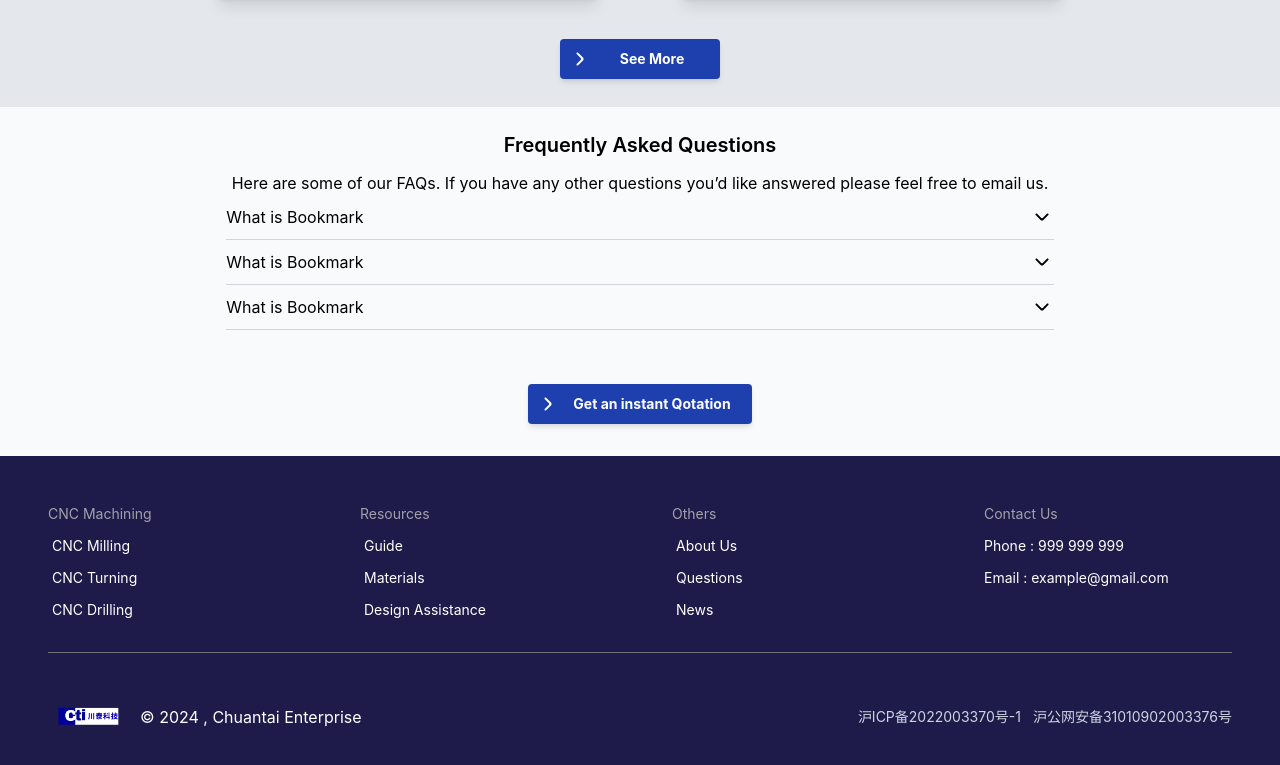
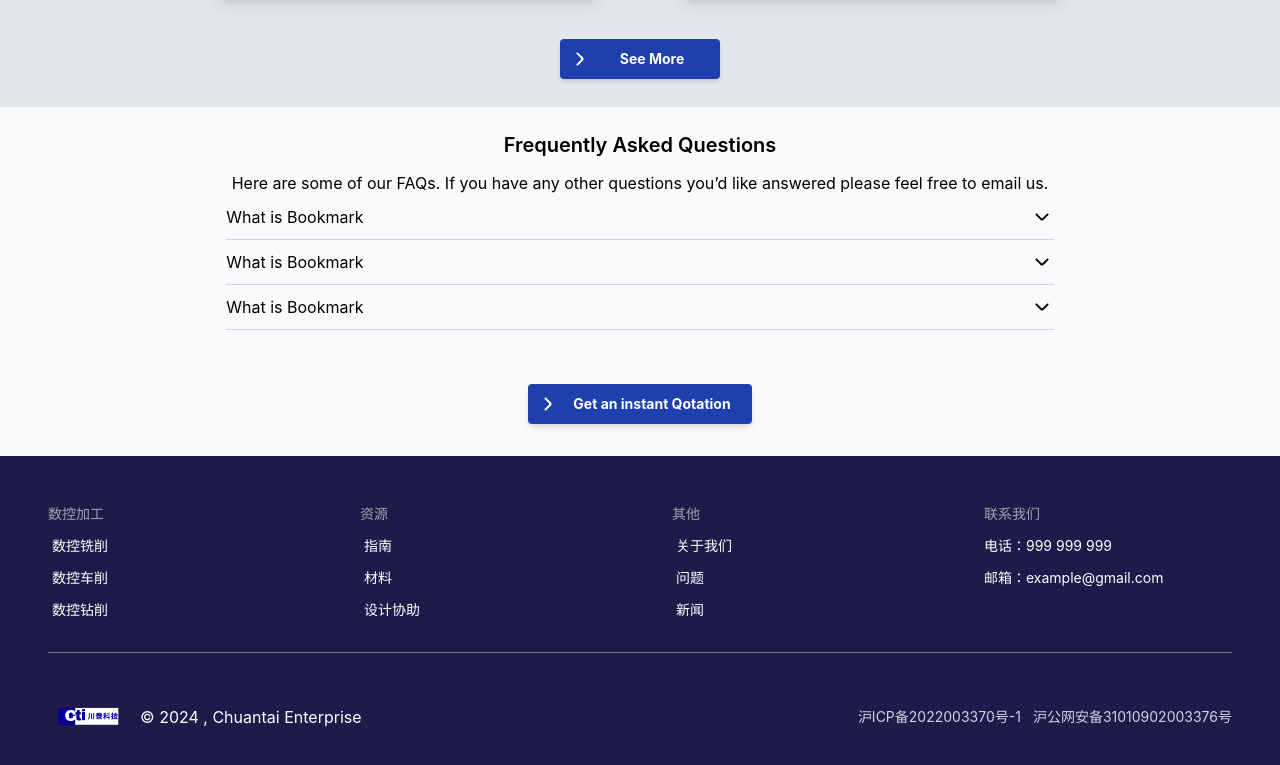
Before and after one commit to EdondjiIbolo/Dachuan-React, a React (Vite) app: page / in a window 1280 px wide. Shown: the part 4478-5243 px from the top of the page. Built offline with nearby package versions, Linux system fonts and the light colour scheme.

Commit message:
traducciones ne materiales

```diff
--- a/src/components/Footer.jsx
+++ b/src/components/Footer.jsx
@@ -1,18 +1,20 @@
+import { useTranslation } from "react-i18next";
 import { Link } from "react-router-dom";
 
 export function Footer() {
+  const { t, i18n } = useTranslation();
   return (
     <footer className="bg-indigo-950 w-full h-auto text-white ">
       <section className="p-12 pb-4 max-w-[1300px] m-auto">
         <ul className="grid sm:grid-cols-2 md:grid-cols-4 pb-8 gap-16 border-b-[1px] :mdjustify-center border-zinc-500">
           <ul className="flex flex-col gap-3  text-sm">
-            <p className="text-zinc-400">CNC Machining</p>
+            <p className="text-zinc-400">{t("FOOTER.HEADER_1")}</p>
             <li>
               <a
                 href="/machining-milling"
                 className="hover:text-slate-300 hover:border-b p-1 border-slate-300"
               >
-                CNC Milling
+                {t("FOOTER.COLUMN_1_DATA_1")}
               </a>
             </li>
             <li>
@@ -20,7 +22,7 @@ export function Footer() {
                 href="/machining-turning"
                 className="hover:text-slate-300 hover:border-b p-1 border-slate-300"
               >
-                CNC Turning
+                {t("FOOTER.COLUMN_1_DATA_2")}
               </a>
             </li>
             <li>
@@ -28,18 +30,18 @@ export function Footer() {
                 href="/machining-drilling"
                 className="hover:text-slate-300 hover:border-b p-1 border-slate-300"
               >
-                CNC Drilling
+                {t("FOOTER.COLUMN_1_DATA_3")}
               </a>
             </li>
           </ul>
           <ul className="flex flex-col gap-3  text-sm">
-            <p className="text-zinc-400"> Resources</p>
+            <p className="text-zinc-400">{t("FOOTER.HEADER_2")}</p>
             <li>
               <Link
                 to="/guide"
                 className="hover:text-slate-300 hover:border-b p-1 border-slate-300"
               >
-                Guide
+                {t("FOOTER.COLUMN_2_DATA_1")}
               </Link>
             </li>
             <li>
@@ -47,7 +49,7 @@ export function Footer() {
                 href="/materials"
                 className="hover:text-slate-300 hover:border-b p-1 border-slate-300"
               >
-                Materials
+                {t("FOOTER.COLUMN_2_DATA_2")}
               </a>
             </li>
             <li>
@@ -55,18 +57,18 @@ export function Footer() {
                 to="/assistance"
                 className="hover:text-slate-300 hover:border-b p-1 border-slate-300"
               >
-                Design Assistance
+                {t("FOOTER.COLUMN_2_DATA_3")}
               </Link>
             </li>
           </ul>
           <ul className="flex flex-col gap-3  text-sm">
-            <p className="text-zinc-400">Others</p>
+            <p className="text-zinc-400">{t("FOOTER.HEADER_3")}</p>
             <li>
               <a
                 href="/about"
                 className="hover:text-slate-300 hover:border-b p-1 border-slate-300"
               >
-                About Us
+                {t("FOOTER.COLUMN_3_DATA_1")}
               </a>
             </li>
             <li>
@@ -74,7 +76,7 @@ export function Footer() {
                 href="#"
                 className="hover:text-slate-300 hover:border-b p-1 border-slate-300"
               >
-                Questions
+                {t("FOOTER.COLUMN_3_DATA_2")}
               </a>
             </li>
             <li>
@@ -82,15 +84,15 @@ export function Footer() {
                 href="#"
                 className="hover:text-slate-300 hover:border-b p-1 border-slate-300"
               >
-                News
+                {t("FOOTER.COLUMN_3_DATA_3")}
               </a>
             </li>
           </ul>
           <ul className="flex flex-col gap-3  text-sm">
-            <p className="text-zinc-400">Contact Us</p>
+            <p className="text-zinc-400">{t("FOOTER.HEADER_4")}</p>
             <li>
               <a href="tel:999 999 999" className="hover:text-blue-400 ">
-                Phone : 999 999 999
+                {t("FOOTER.COLUMN_4_DATA_1")}
               </a>
             </li>
             <li>
@@ -98,7 +100,7 @@ export function Footer() {
                 href="mailto:example@gmail.com"
                 className="hover:text-blue-400 "
               >
-                Email : example@gmail.com
+                {t("FOOTER.COLUMN_4_DATA_2")}
               </a>
             </li>
           </ul>
--- a/src/components/HeaderListItem.jsx
+++ b/src/components/HeaderListItem.jsx
@@ -42,7 +42,8 @@ export function HeaderListItem({ section, setMenu, index }) {
       </div>
 
       {section_list && (
-        <ul className="hidden py-4 sm:px-8 sub-menu w-screen max-w-[1310px] flex-col md:flex-row gap-3 md:gap-0 md:justify-between md:items-center md:shadow-md bg-white md:absolute -left-40 top-[40px]  md:h-min">
+        <nav className="hidden   sub-menu w-screen left-0 flex-col md:flex-row gap-3 md:gap-0 md:justify-between md:items-center md:shadow-md bg-white md:fixed top-[65px]  md:h-min">
+          <ul className="  py-4 sm:px-8   w-screen left-0 flex-col md:flex-row gap-3 md:gap-0 md:justify-between md:items-center flex justify-between max-w-[1310px] m-auto bg">
             {section_list?.map((item, index) => {
               return (
                 <div key={index} onClick={() => setMenu(false)}>
@@ -51,6 +52,7 @@ export function HeaderListItem({ section, setMenu, index }) {
               );
             })}
           </ul>
+        </nav>
       )}
     </div>
   );
--- a/src/components/pages/Home.jsx
+++ b/src/components/pages/Home.jsx
@@ -335,7 +335,11 @@ export function HomePage() {
             className=" bg-gray-300 bg-opacity-20"
           >
             <Assistance />
-            <section className="bg-slate-300 bg-opacity-50">
+            <section
+              id="Introduction"
+              data-section="Introduction"
+              className="bg-slate-300 bg-opacity-50"
+            >
               <section className="flex flex-col max-w-[1310px] m-auto   gap-8 p-16">
                 <h3 className="w-full text-center font-medium">
                   Chuantai Select Power Technology provides strong support for
@@ -401,11 +405,7 @@ export function HomePage() {
         </section>
 
         <section className="bg-slate-300 bg-opacity-40">
-          <section
-            id="Introduction"
-            data-section="Introduction"
-            className="flex flex-col justufy-center bg-slate-70 pt-20 pb-5 px-4 items-center gap-8"
-          >
+          <section className="flex flex-col justufy-center bg-slate-70 pt-20 pb-5 px-4 items-center gap-8">
             <h4 className="font-bold text-2xl text-center">
               Video tutorial to quickly understand Chuantai
             </h4>
--- a/src/i18n/ch/ch.json
+++ b/src/i18n/ch/ch.json
@@ -12,6 +12,23 @@
     "SECTION_4": "关于我们",
     "SECTION_5": "联系方式",
     "SECTION_6": "登录"
+  },
+  "FOOTER": {
+    "HEADER_1": "数控加工",
+    "COLUMN_1_DATA_1": "数控铣削",
+    "COLUMN_1_DATA_2": "数控车削",
+    "COLUMN_1_DATA_3": "数控钻削",
+    "HEADER_2": "资源",
+    "COLUMN_2_DATA_1": "指南",
+    "COLUMN_2_DATA_2": "材料",
+    "COLUMN_2_DATA_3": "设计协助",
+    "HEADER_3": "其他",
+    "COLUMN_3_DATA_1": "关于我们",
+    "COLUMN_3_DATA_2": "问题",
+    "COLUMN_3_DATA_3": "新闻",
+    "HEADER_4": "联系我们",
+    "COLUMN_4_DATA_1": "电话：999 999 999",
+    "COLUMN_4_DATA_2": "邮箱：example@gmail.com"
   },
   "ABOUT": {
     "BANNER_TITLE": "关于我们",
@@ -86,9 +103,6 @@
     "MATERIALS": {
       "MATERIAL_SECTION_TITLE": "CNC 铣削材料",
       "MATERIAL_SECTION_DESCRIPTION": "所有这些材料都可在悌昂泰即时报价引擎中获得。如果您需要不同的材料，请在请求时指定为自定义。",
-
-      "MATERIAL_SECTION_TITLE": "CNC铣削材料",
-      "MATERIAL_SECTION_DESCRIPTION": "所有这些材料都可以在传泰即时报价引擎中使用。如果您需要不同的材料，请在请求时指定为定制材料。",
       "MATERIALS_1_TITLE": "铝",
       "MATERIALS_1_FEATURE_1": "EN AW-2007 / 3.1645 / AlCuMgPb",
       "MATERIALS_1_FEATURE_2": "EN AW-6060 / 3.3206 / Al-MgSi",
--- a/src/i18n/en/en.json
+++ b/src/i18n/en/en.json
@@ -45,6 +45,23 @@
     "SECTION_4_DESCRIPTION_3": "In addition to the quality of our products, we strive to offer excellent service to our customers. Our team works closely with you to understand your needs and exceed your expectations. We are committed to providing personalized solutions that cater to your specific requirements.",
     "SECTION_4_DESCRIPTION_4": "Trust is a core value in our company. We endeavour to earn and maintain the trust of our customers through transparency in our operations, punctuality in delivery, and consistency in the quality of our products.",
     "SECTION_4_DESCRIPTION_5": "At our company, we take pride in providing our customers with the highest quality products. Our number one priority is to ensure that every part that leaves our facility meets the highest standards of precision and accuracy."
+  },
+  "FOOTER": {
+    "HEADER_1": "CNC Machining",
+    "COLUMN_1_DATA_1": "CNC Milling",
+    "COLUMN_1_DATA_2": "CNC Turning",
+    "COLUMN_1_DATA_3": "CNC Drilling",
+    "HEADER_2": "Resources",
+    "COLUMN_2_DATA_1": "Guide",
+    "COLUMN_2_DATA_2": "Materials",
+    "COLUMN_2_DATA_3": "Design Assistance",
+    "HEADER_3": "Others",
+    "COLUMN_3_DATA_1": "About Us",
+    "COLUMN_3_DATA_2": "Questions",
+    "COLUMN_3_DATA_3": "News",
+    "HEADER_4": "Contact Us",
+    "COLUMN_4_DATA_1": "Phone : 999 999 999",
+    "COLUMN_4_DATA_2": "Email : example@gmail.com"
   },
   "CONTACT": {
     "HEADER_TITLE": "Contact Us",
```
Lines whose indentation alone changed are shown as unchanged.
